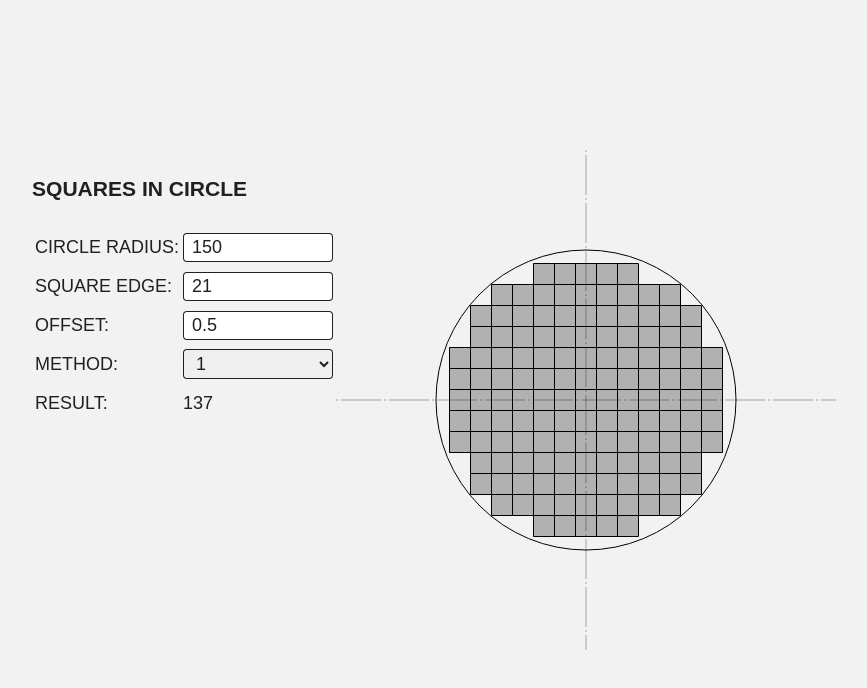
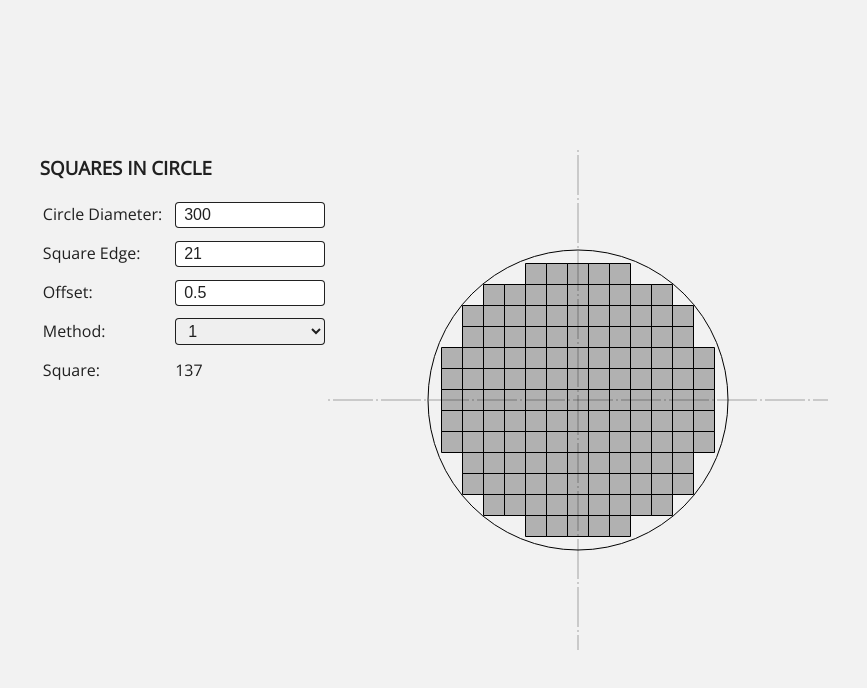
Before and after one commit to yapitw/calculate-squares-in-circle, a plain HTML site: page index.html in a window 1280 px wide. Shown: the whole page, without its empty margins (206-1073 px from the left). Drawn offline with nearby package versions, Linux system fonts and the light colour scheme.

Commit message:
udpate style

```diff
--- a/index.html
+++ b/index.html
@@ -5,6 +5,7 @@
     <meta charset="UTF-8" />
     <meta name="viewport" content="width=device-width, initial-scale=1.0" />
     <title>CAL</title>
+    <link href="https://fonts.googleapis.com/css2?family=Open+Sans&display=swap" rel="stylesheet">
     <link rel="stylesheet" href="style.css">
 </head>
 
@@ -14,21 +15,21 @@
             <h3>SQUARES IN CIRCLE</h3>
             <table>
                 <tr>
-                    <td>CIRCLE RADIUS:</td>
-                    <td><input type="number" name="radius" value="150" step="0.1" /></td>
+                    <td>Circle Diameter:</td>
+                    <td><input type="number" name="diameter" value="300" step="0.1" /></td>
                 </tr>
                 <tr>
-                    <td>SQUARE EDGE:</td>
+                    <td>Square Edge:</td>
                     <td><input type="number" name="edge" value="21" step="0.1" /></td>
                 </tr>
                 <tr>
-                    <td>OFFSET:</td>
+                    <td>Offset:</td>
                     <td>
                         <input type="number" name="offset" value="0.5" step="0.1" max="0.5" min="-0.5" />
                     </td>
                 </tr>
                 <tr>
-                    <td>METHOD:</td>
+                    <td>Method:</td>
                     <td>
                         <select name="method" id="method">
                             <option value="0">1</option>
@@ -37,7 +38,7 @@
                     </td>
                 </tr>
                 <tr>
-                    <td>RESULT:</td>
+                    <td>Square:</td>
                     <td><span id="result"></span></td>
                 </tr>
             </table>
--- a/index.js
+++ b/index.js
@@ -146,18 +146,18 @@ const ctx = canvas.getContext('2d')
 
 const graphic = new App(ctx)
 
-const radiusInput = $("input[name='radius']")
+const diameter = $("input[name='diameter']")
 const squareInput = $("input[name='edge']")
 const offsetInput = $("input[name='offset']")
 const resultDisplay = $("span#result")
 const methodSelect = $("select[name='method']")
-radiusInput.addEventListener('change', drawPicture)
+diameter.addEventListener('change', drawPicture)
 squareInput.addEventListener('change', drawPicture)
 offsetInput.addEventListener('change', drawPicture)
 methodSelect.addEventListener('change', drawPicture)
 
 function drawPicture() {
-    const radius = Number(radiusInput.value || 150)
+    const radius = Number(diameter.value || 300) / 2
     const edge = Number(squareInput.value || 21)
     const offset = Number(offsetInput.value || 0)
     if (methodSelect.value === "0") graphic.calculate(radius, edge, offset)
--- a/style.css
+++ b/style.css
@@ -7,8 +7,8 @@ body {
 }
 
 html {
-    font-family: arial;
-    font-size: 18px;
+    font-family: 'Open Sans', sans-serif;
+    font-size: 16px;
     color: rgba(0, 0, 0, .87);
     background: rgba(0, 0, 0, 0.05);
 
@@ -19,6 +19,14 @@ body {
     display: flex;
     align-items: center;
     justify-content: center;
+}
+
+h1,
+h2,
+h3,
+h4,
+h5 {
+    margin: 0 0 0.5em 0;
 }
 
 select,
@@ -33,8 +41,11 @@ input {
 }
 
 #app {
-    /* width: 500px; */
     display: flex;
     flex-wrap: wrap;
     flex-direction: row;
 }
+
+table td:first-child {
+    padding-right: 10px;
+}
```
